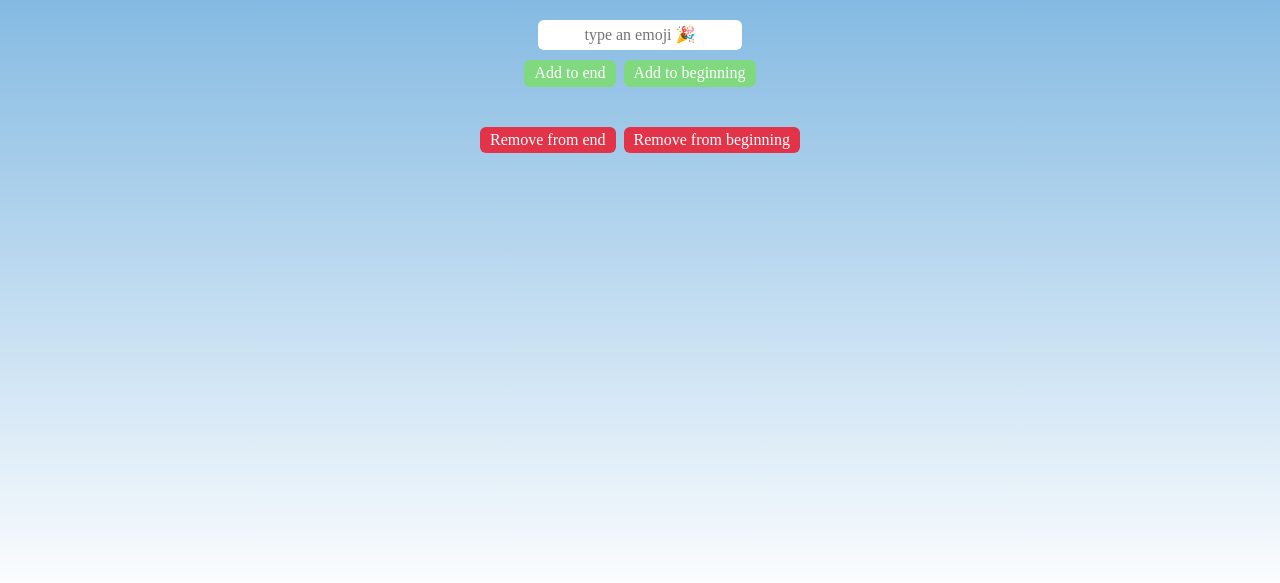
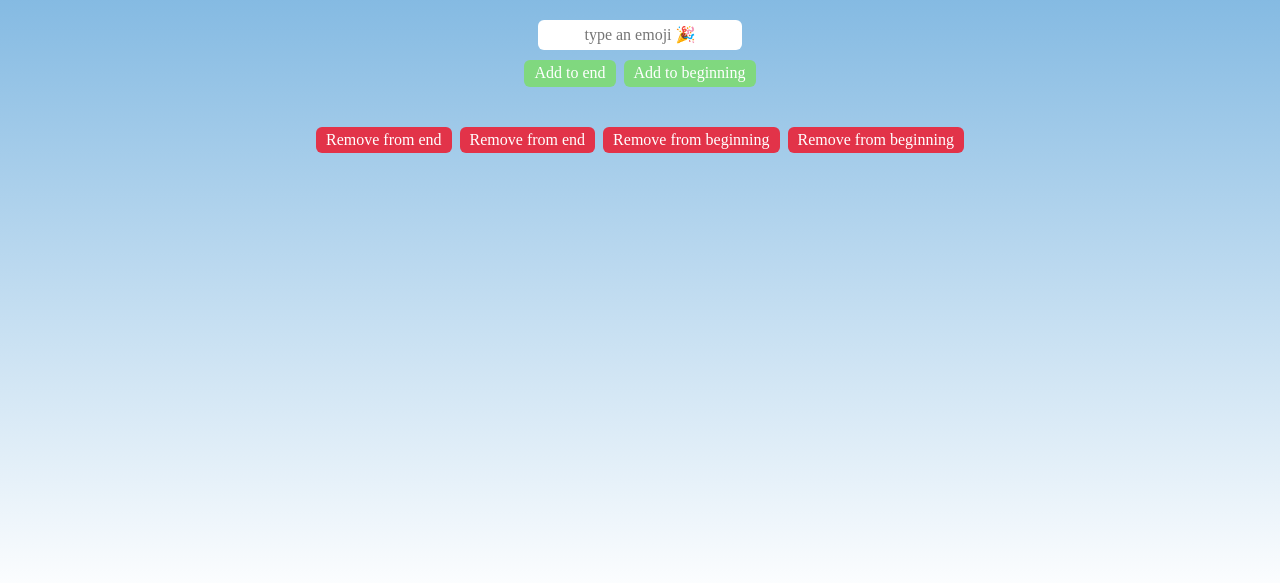
Before and after one commit to lasgidimadefemzi/my-emoji-app, a plain HTML site: page index.html in a window 1280 px wide. Shown: the part 197-780 px from the top of the page. Drawn offline with nearby package versions, Linux system fonts and the light colour scheme; a web font is replaced by a local one.

Commit message:
added new buttons

```diff
--- a/index.html
+++ b/index.html
@@ -13,6 +13,8 @@
         </div>
         <div class="buttons-wrapper">
             <button id="pop-btn">Remove from end</button>
+            <button id="pop-btn">Remove from end</button>
+            <button id="shift-btn">Remove from beginning</button>
             <button id="shift-btn">Remove from beginning</button>
         </div>
         <script src="index.js"></script>
```
